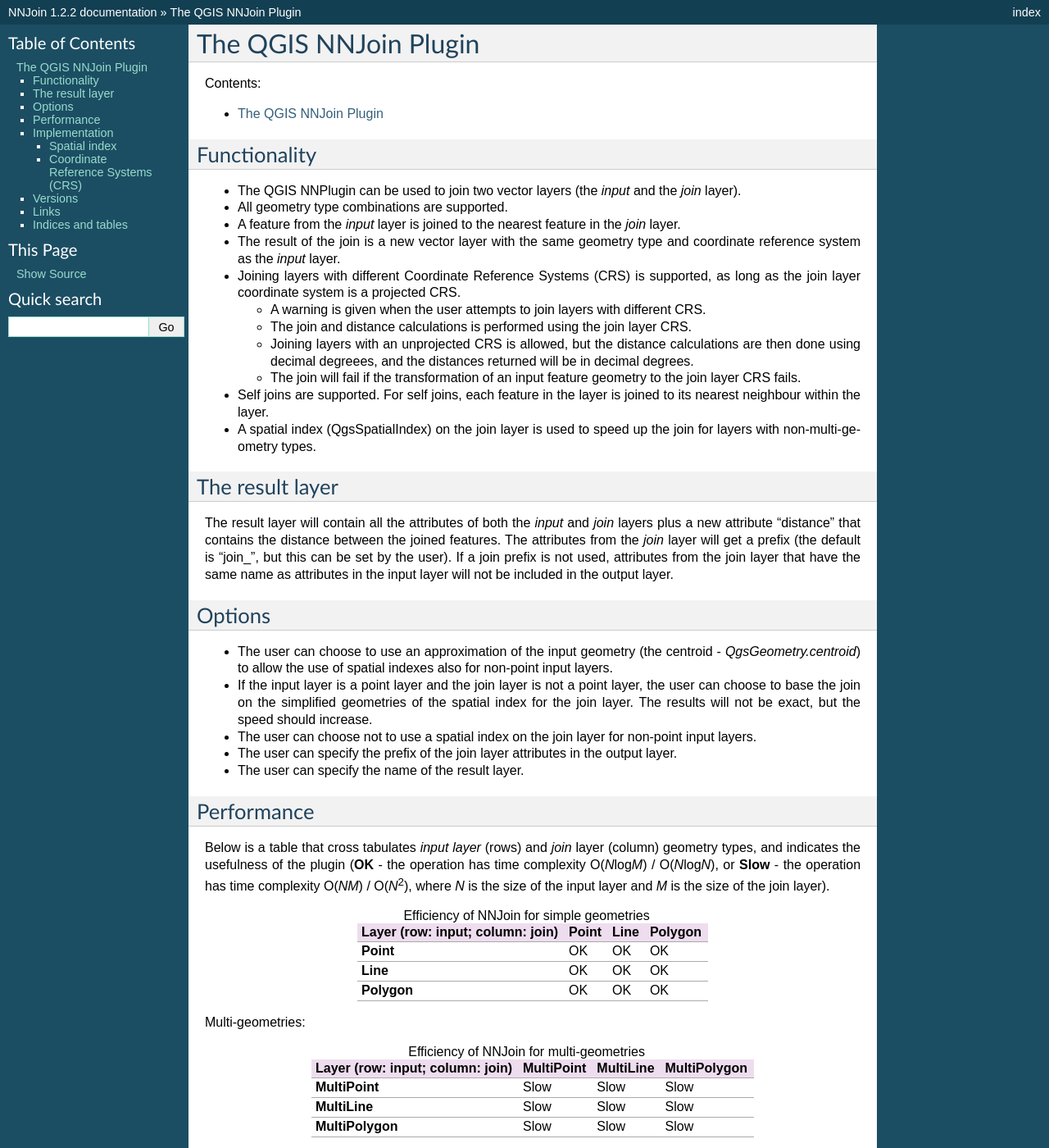
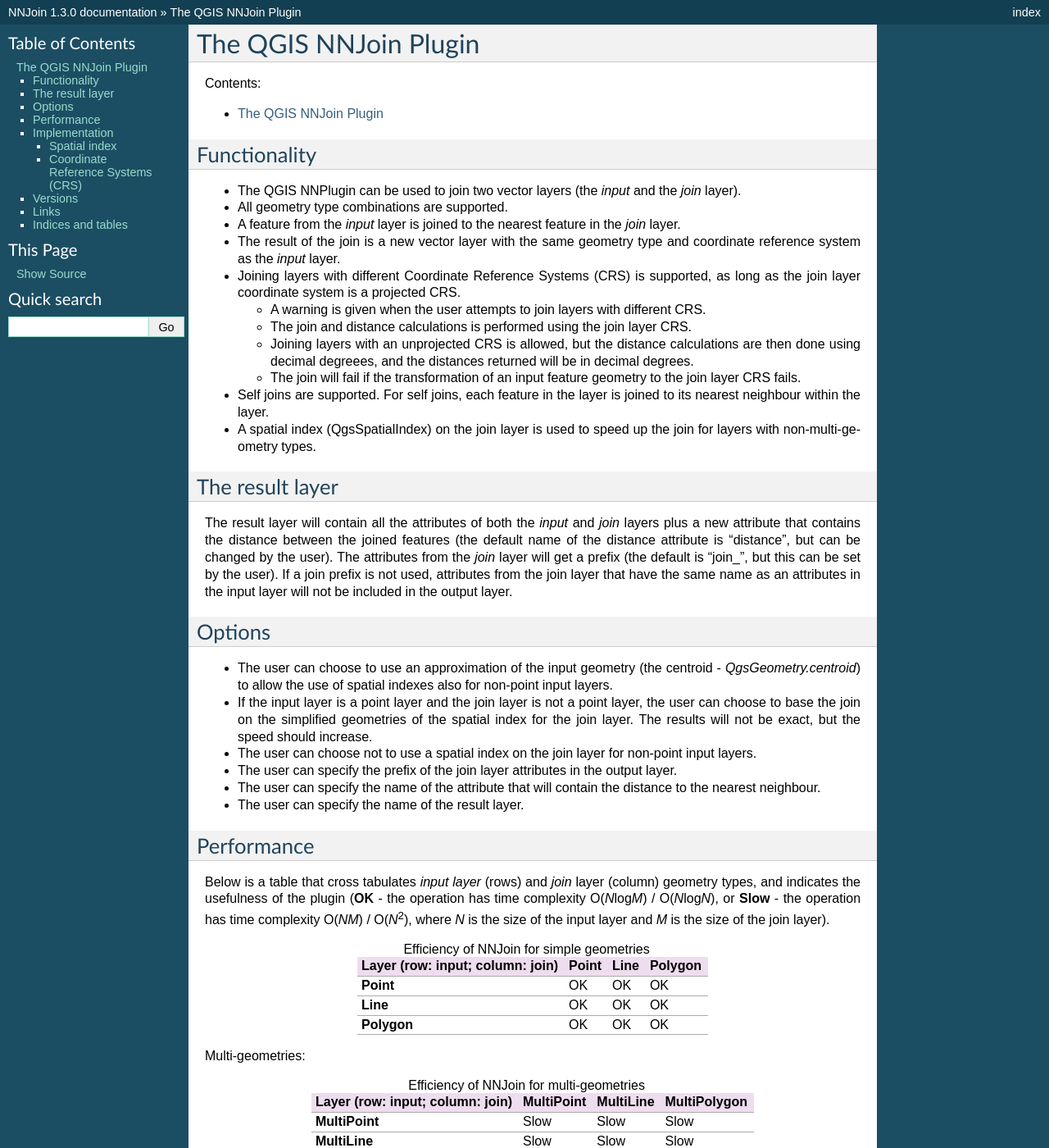
Before and after one commit to havatv/qgisnnjoinplugin, a Sphinx documentation site: the page built from help/source/index.rst, in a window 1280 px wide and 1400 px high. Shown: the whole window at 82% size. Built offline with Sphinx 7.4.7, drawn with Linux system fonts in a browser that asks for light colours; formulas are drawn with MathJax 3; some of the changed text lies outside the part shown.

Commit message:
Code cleanup

```diff
--- a/help/source/conf.py
+++ b/help/source/conf.py
@@ -48,9 +48,9 @@
 # built documents.
 #
 # The short X.Y version.
-version = '1.2'
+version = '1.3'
 # The full version, including alpha/beta/rc tags.
-release = '1.2.2'
+release = '1.3.0'
 
 # The language for content autogenerated by Sphinx. Refer to documentation
 # for a list of supported languages.
--- a/help/source/index.rst
+++ b/help/source/index.rst
@@ -55,12 +55,13 @@
 =================
 
 The result layer will contain all the attributes of both
-the *input* and *join* layers plus a new attribute
-"distance" that contains the distance between the joined features.
+the *input* and *join* layers plus a new attribute that contains
+the distance between the joined features (the default name of the
+distance attribute is "distance", but can be changed by the user).
 The attributes from the *join* layer will get a prefix
 (the default is "join\_", but this can be set by the user).
 If a join prefix is not used, attributes from the join layer that
-have the same name as attributes in the input layer will not be
+have the same name as an attributes in the input layer will not be
 included in the output layer.
 
 Options
@@ -79,6 +80,9 @@
 
 - The user can specify the prefix of the join layer attributes in the
   output layer.
+
+- The user can specify the name of the attribute that will contain the
+  distance to the nearest neighbour.
 
 - The user can specify the name of the result layer.
 
@@ -208,7 +212,13 @@
 
 Versions
 ===============
-The current version is 1.2.2
+The current version is 1.3.0
+
+- 1.3.0
+
+  - Allow the specification of the name of the attribute
+    that will contain the distance to the nearest neighbour.
+  - Modernisation of the code.
 
 - 1.2.2
 
```
Also changed, not shown: NNJoin_gui.py (+10 -22 lines), metadata.txt (+5 -2 lines).
